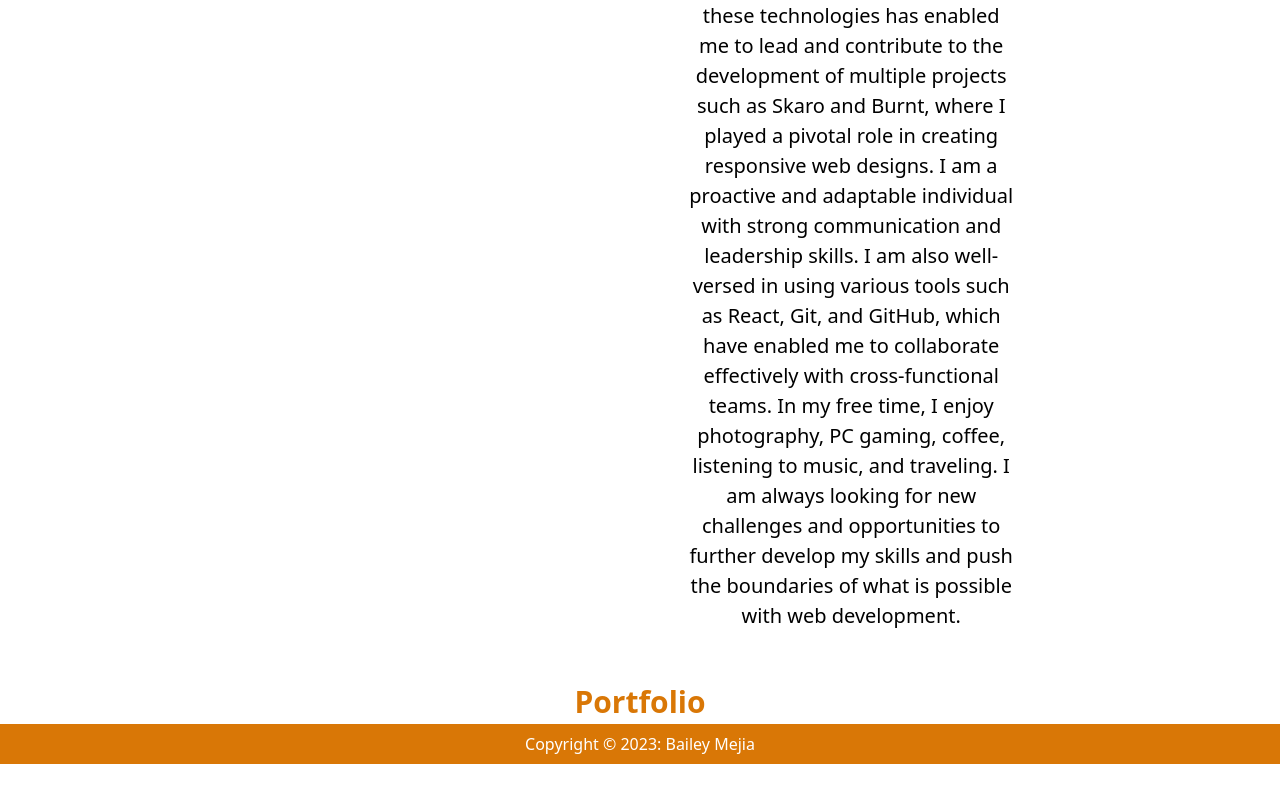
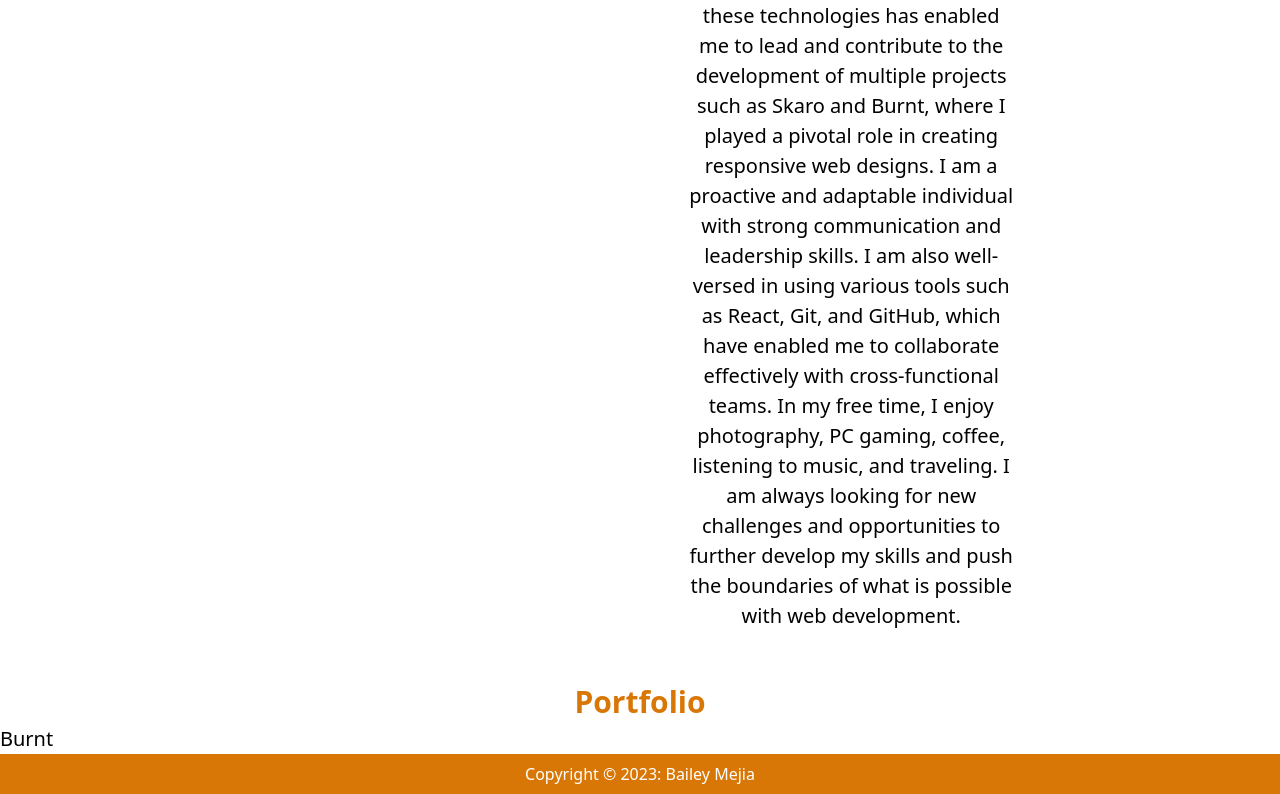
Before and after one commit to BaileyM96/React-Portfolio, a React (Create React App) app in the folder my-react-portfolio/: page / in a window 1280 px wide. Shown: the part 582-1376 px from the top of the page. Before the commit the page ends 1346 px from the top, so only its background shows below. Built offline with nearby package versions, Linux system fonts and the light colour scheme.

Commit message:
Added Burnt project photo and the header for the actual project.

```diff
--- a/my-react-portfolio/src/components/Project.js
+++ b/my-react-portfolio/src/components/Project.js
@@ -1,6 +1,6 @@
 import React from 'react';
 import styled from 'styled-components';
-
+import Burnt from '../Assets/Burnt calculator.jpg'
 
 const ProjectHeader = styled.h2`
 display: flex;
@@ -11,10 +11,22 @@ color: #d97706;
 margin-top: 3%;
 `;
 
+const Title = styled.h3`
+font-size: 20px;
+color: black;
+`;
+
+const ProjectTitle = () => {
+    return (
+        <Title>Burnt</Title>
+    )
+}
+
 export default function Project() {
     return (
         <section>
             <ProjectHeader>Portfolio</ProjectHeader>
+            <ProjectTitle />
         </section>
     )
 }
```
Also changed, not shown: my-react-portfolio/src/Assets/Burnt calculator.jpg (added).
